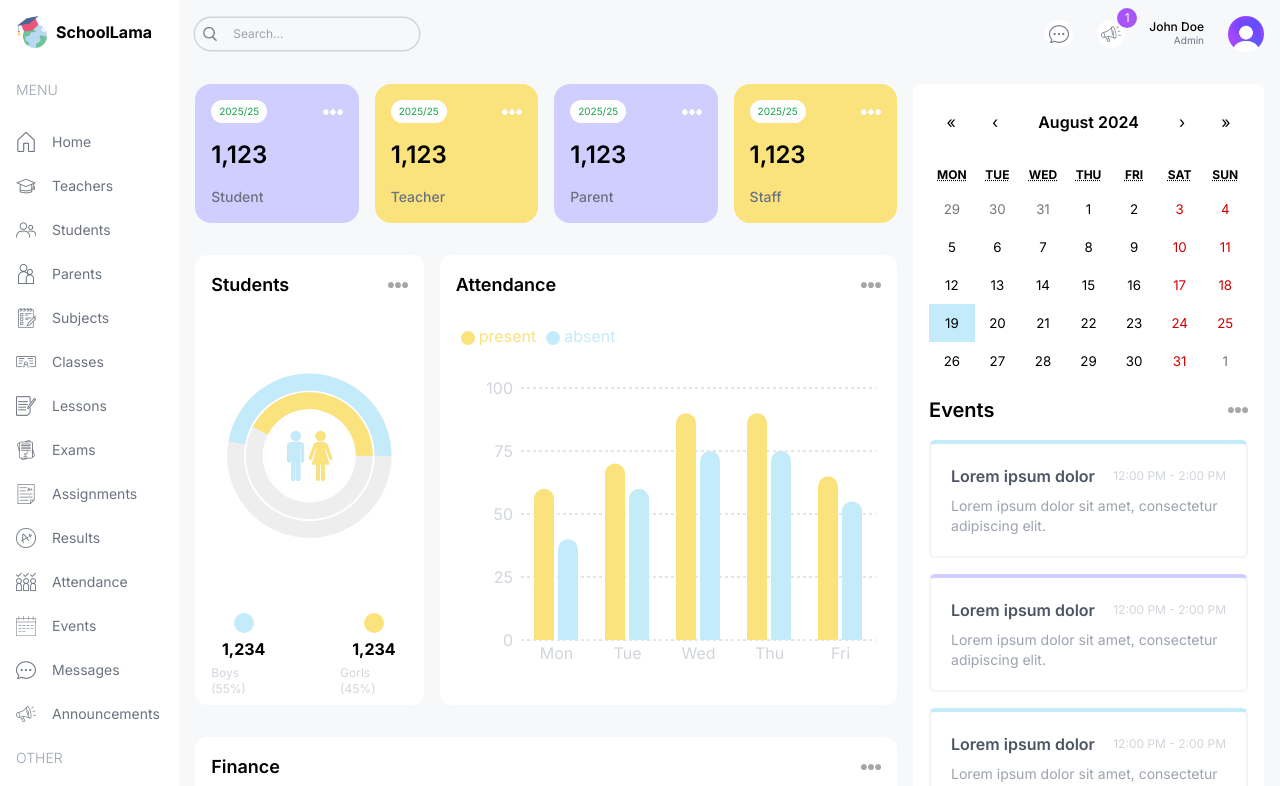
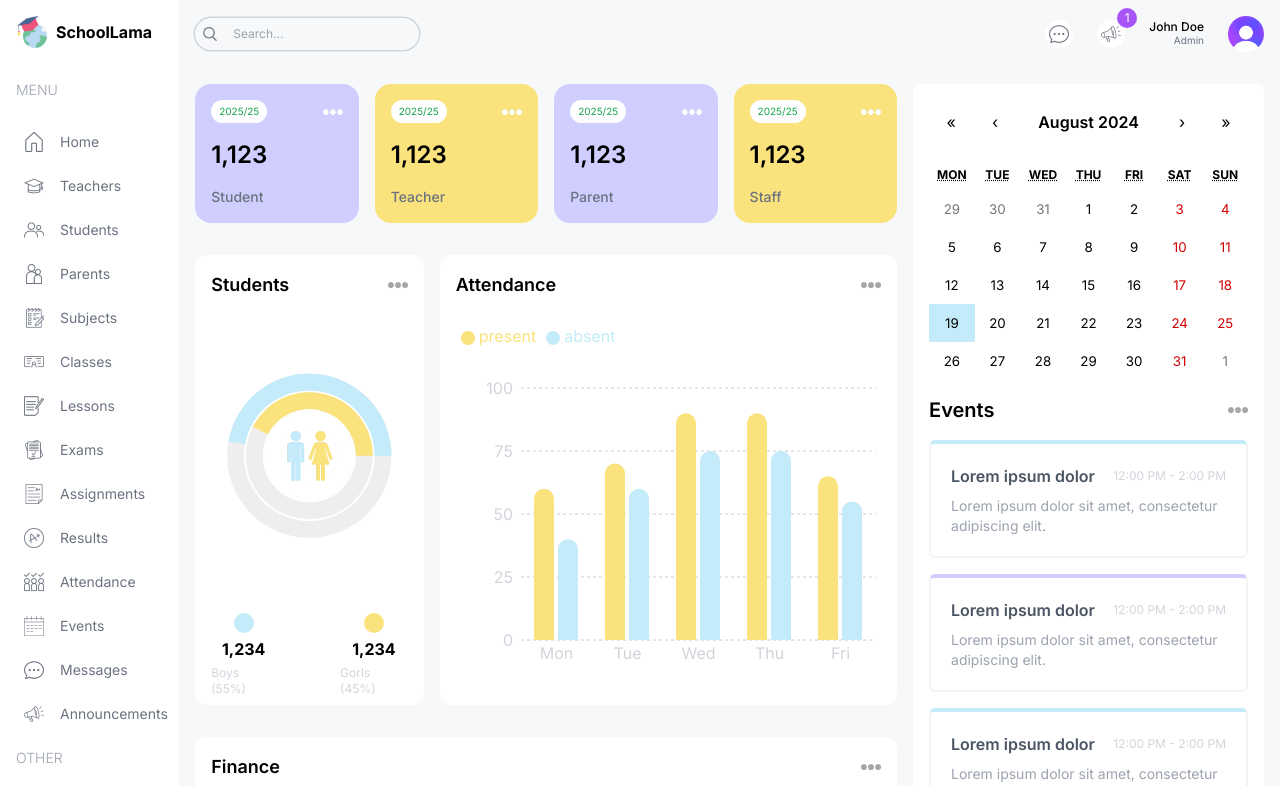
Before and after one commit to JeanCarlos80s/next-school-dashboard, a Next.js app: page /admin in a window 1280 px wide. Shown: the top 786 px of the page. Built offline with nearby package versions, Linux system fonts and the light colour scheme.

Commit message:
Refactor menu

```diff
--- a/src/components/Menu.tsx
+++ b/src/components/Menu.tsx
@@ -1,3 +1,4 @@
+import { role } from "@/lib/data";
 import Image from "next/image";
 import Link from "next/link";
 
@@ -122,12 +123,24 @@ const Menu = () => {
       {menuItems.map(i => (
         <div className="flex flex-col gap-2" key={i.title}>
           <span className="hidden lg:block text-gray-400 font-light my-4">{i.title}</span>
-          {i.items.map(item => (
-            <Link href={item.href} key={item.label} className="flex items-center justify-center lg:justify-start gap-4 text-gray-500 py-2">
-              <Image src={item.icon} alt="" width={20} height={20} />
-              <span className="hidden lg:block">{item.label}</span>
-            </Link>
-          ))}
+          {i.items.map(item => {
+            if (item.visible.includes(role)) {
+              return (
+                <Link href={item.href} key={item.label}
+                  className="
+                    flex
+                    items-center
+                    justify-center
+                    lg:justify-start
+                    gap-4
+                    text-gray-500
+                    py-2 md:px-2 rounded-md hover:bg-lamaSkyLight">
+                  <Image src={item.icon} alt="" width={20} height={20} />
+                  <span className="hidden lg:block">{item.label}</span>
+                </Link>
+              );
+            }
+          })}
         </div>
       ))}
     </div>
--- a/src/lib/data.ts
+++ b/src/lib/data.ts
@@ -1,6 +1,8 @@
 // TEMPORARY DATA
 
 export let role = "admin";
+// export let role = "student";
+// export let role = "parent";
 
 export const teachersData = [
   {
```
